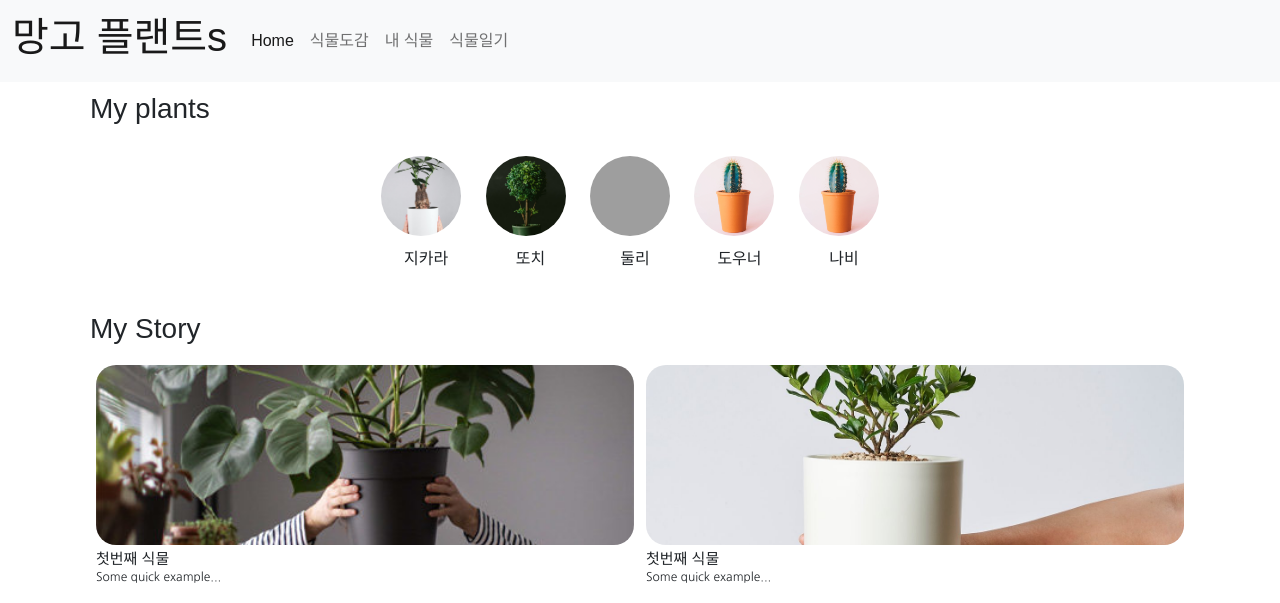
After one commit to Joje1283/mangoplants, a Django app: template commons/templates/commons/index.html in a window 1280 px wide. The commit adds this page. Shown: the top 603 px of the page. Run offline with Django 3.2, Linux system fonts and the light colour scheme; the template is opened without the code that fills it, so the values that code supplies are empty; some web fonts are replaced; grey boxes are pictures that could not be loaded.

Commit message:
Reflect django template in frontend codes.  - Add an inheritance relationship for templates.

```diff
--- a/commons/templates/commons/base.html
+++ b/commons/templates/commons/base.html
@@ -10,68 +10,8 @@
   <link href="https://cdn.jsdelivr.net/npm/bootstrap@5.1.0/dist/css/bootstrap.min.css" rel="stylesheet"
         integrity="sha384-KyZXEAg3QhqLMpG8r+8fhAXLRk2vvoC2f3B09zVXn8CA5QIVfZOJ3BCsw2P0p/We" crossorigin="anonymous">
   <link rel="stylesheet" href="{% static 'commons/css/base.css' %}">
-  <style>
-      .plant-avatar {
-          width: 80px;
-          height: 80px;
-          border-radius: 50%;
-          background-size: cover;
-          background-repeat: no-repeat;
-          background-position: center center;
-          margin-top: 10px;
-          margin-bottom: 10px;
-          margin-right: 10px;
-      }
-
-      .plant {
-          text-align: center;
-      }
-
-      ul {
-          white-space: nowrap;
-          overflow-x: auto;
-          text-align: center;
-          list-style: none;
-      }
-
-      ul li {
-          display: inline-block;
-          margin-right: 10px;
-      }
-
-      .container {
-          padding-left: 20px;
-          padding-right: 20px;
-          padding-bottom: 20px;
-      }
-
-      .row {
-          margin: 0;
-      }
-
-      .card-image {
-          height: 180px;
-          background-size: cover;
-          background-position: center center;
-          border-radius: 20px;
-          margin-bottom: 5px;
-      }
-
-      .story-item h6 {
-          margin: 0;
-          font-size: 15px;
-      }
-
-      .story-item p {
-          font-size: 12px;
-      }
-
-      .story-item {
-          margin-bottom: 20px;
-          padding-left: 6px;
-          padding-right: 6px;
-      }
-  </style>
+  {% block css %}
+  {% endblock css %}
 </head>
 <body>
 <nav class="navbar navbar-expand-md navbar-light bg-light">
@@ -86,70 +26,14 @@
         <a class="nav-link active" href="index.html">Home</a>
         <a class="nav-link" href="page1.html">식물도감</a>
         <a class="nav-link" href="page2.html">내 식물</a>
-        <a class="nav-link" href="page3.html">식물일기</a>
+        <a class="nav-link" href="post_list.html">식물일기</a>
       </div>
     </div>
   </div>
 </nav>
 <div class="container">
-  <h3>My plants</h3>
-  <div class="row">
-    <ul>
-      <li>
-        <div class="plant">
-          <div class="plant-avatar" style="background-image: url('{% static 'commons/image/a.jpeg' %}');"></div>
-          <p>지카라</p>
-        </div>
-      </li>
-      <li>
-        <div class="plant">
-          <div class="plant-avatar" style="background-image: url('{% static 'commons/image/b.jpeg' %}');"></div>
-          <p>또치</p>
-        </div>
-      </li>
-      <li>
-        <div class="plant">
-          <div class="plant-avatar" style="background-image: url('{% static 'commons/image/c.jpeg' %}');"></div>
-          <p>둘리</p>
-        </div>
-      </li>
-      <li>
-        <div class="plant">
-          <div class="plant-avatar" style="background-image: url('{% static 'commons/image/d.png' %}');"></div>
-          <p>도우너</p>
-        </div>
-      </li>
-      <li>
-        <div class="plant">
-          <div class="plant-avatar" style="background-image: url('{% static 'commons/image/d.png' %}');"></div>
-          <p>나비</p>
-        </div>
-      </li>
-    </ul>
-  </div>
-  <h3>My Story</h3>
-  <div class="row">
-    <div class="col-6 story-item">
-      <div class="card-image" style="background-image: url('{% static 'commons/image/sample1.jpeg' %}');"></div>
-      <h6>첫번째 식물</h6>
-      <p class="card-text">Some quick example...</p>
-    </div>
-    <div class="col-6 story-item">
-      <div class="card-image" style="background-image: url('{% static 'commons/image/sample2.jpeg' %}');"></div>
-      <h6>첫번째 식물</h6>
-      <p class="card-text">Some quick example...</p>
-    </div>
-    <div class="col-6 story-item">
-      <div class="card-image" style="background-image: url('{% static 'commons/image/sample3.jpeg' %}');"></div>
-      <h6>첫번째 식물</h6>
-      <p class="card-text">Some quick example...</p>
-    </div>
-    <div class="col-6 story-item">
-      <div class="card-image" style="background-image: url('{% static 'commons/image/sample4.jpeg' %}');"></div>
-      <h6>첫번째 식물</h6>
-      <p class="card-text">Some quick example...</p>
-    </div>
-  </div>
+  {% block container %}
+  {% endblock container %}
 </div>
 <script src="https://cdn.jsdelivr.net/npm/bootstrap@5.1.0/dist/js/bootstrap.bundle.min.js"
         integrity="sha384-U1DAWAznBHeqEIlVSCgzq+c9gqGAJn5c/t99JyeKa9xxaYpSvHU5awsuZVVFIhvj"
--- /dev/null
+++ b/commons/templates/commons/index.html
@@ -0,0 +1,126 @@
+{% extends 'commons/base.html' %}
+{% load static %}
+{% block css %}
+  <style>
+      .plant-avatar {
+          width: 80px;
+          height: 80px;
+          border-radius: 50%;
+          background-size: cover;
+          background-repeat: no-repeat;
+          background-position: center center;
+          margin-top: 10px;
+          margin-bottom: 10px;
+          margin-right: 10px;
+      }
+
+      .plant {
+          text-align: center;
+      }
+
+      ul {
+          white-space: nowrap;
+          overflow-x: auto;
+          text-align: center;
+          list-style: none;
+      }
+
+      ul li {
+          display: inline-block;
+          margin-right: 10px;
+      }
+
+      .container {
+          padding-left: 20px;
+          padding-right: 20px;
+          padding-bottom: 20px;
+      }
+
+      .row {
+          margin: 0;
+      }
+
+      .card-image {
+          height: 180px;
+          background-size: cover;
+          background-position: center center;
+          border-radius: 20px;
+          margin-bottom: 5px;
+      }
+
+      .story-item h6 {
+          margin: 0;
+          font-size: 15px;
+      }
+
+      .story-item p {
+          font-size: 12px;
+      }
+
+      .story-item {
+          margin-bottom: 20px;
+          padding-left: 6px;
+          padding-right: 6px;
+      }
+  </style>
+{% endblock css %}
+{% block container %}
+  <h3>My plants</h3>
+  <div class="row">
+    <ul>
+      <li>
+        <div class="plant">
+          <div class="plant-avatar" style="background-image: url('{% static 'commons/image/a.jpeg' %}');"></div>
+          <p>지카라</p>
+        </div>
+      </li>
+      <li>
+        <div class="plant">
+          <div class="plant-avatar" style="background-image: url('{% static 'commons/image/b.jpeg' %}');"></div>
+          <p>또치</p>
+        </div>
+      </li>
+      <li>
+        <div class="plant">
+          <div class="plant-avatar" style="background-image: url('{% static 'commons/image/c.jpeg' %}');"></div>
+          <p>둘리</p>
+        </div>
+      </li>
+      <li>
+        <div class="plant">
+          <div class="plant-avatar" style="background-image: url('{% static 'commons/image/d.png' %}');"></div>
+          <p>도우너</p>
+        </div>
+      </li>
+      <li>
+        <div class="plant">
+          <div class="plant-avatar" style="background-image: url('{% static 'commons/image/d.png' %}');"></div>
+          <p>나비</p>
+        </div>
+      </li>
+    </ul>
+  </div>
+  <h3>My Story</h3>
+  <div class="row">
+    <div class="col-6 story-item">
+      <div class="card-image" style="background-image: url('{% static 'commons/image/sample1.jpeg' %}');"></div>
+      <h6>첫번째 식물</h6>
+      <p class="card-text">Some quick example...</p>
+    </div>
+    <div class="col-6 story-item">
+      <div class="card-image" style="background-image: url('{% static 'commons/image/sample2.jpeg' %}');"></div>
+      <h6>첫번째 식물</h6>
+      <p class="card-text">Some quick example...</p>
+    </div>
+    <div class="col-6 story-item">
+      <div class="card-image" style="background-image: url('{% static 'commons/image/sample3.jpeg' %}');"></div>
+      <h6>첫번째 식물</h6>
+      <p class="card-text">Some quick example...</p>
+    </div>
+    <div class="col-6 story-item">
+      <div class="card-image" style="background-image: url('{% static 'commons/image/sample4.jpeg' %}');"></div>
+      <h6>첫번째 식물</h6>
+      <p class="card-text">Some quick example...</p>
+    </div>
+  </div>
+{% endblock container %}
--- a/commons/views.py
+++ b/commons/views.py
@@ -2,4 +2,4 @@ from django.shortcuts import render
 
 
 def index(request):
-    return render(request, 'commons/base.html')
+    return render(request, 'commons/index.html')
```
Also changed, not shown: commons/templates/commons/page3.html (deleted, +0 -113 lines), commons/templates/commons/post_list.html (added, +56 -0 lines).
